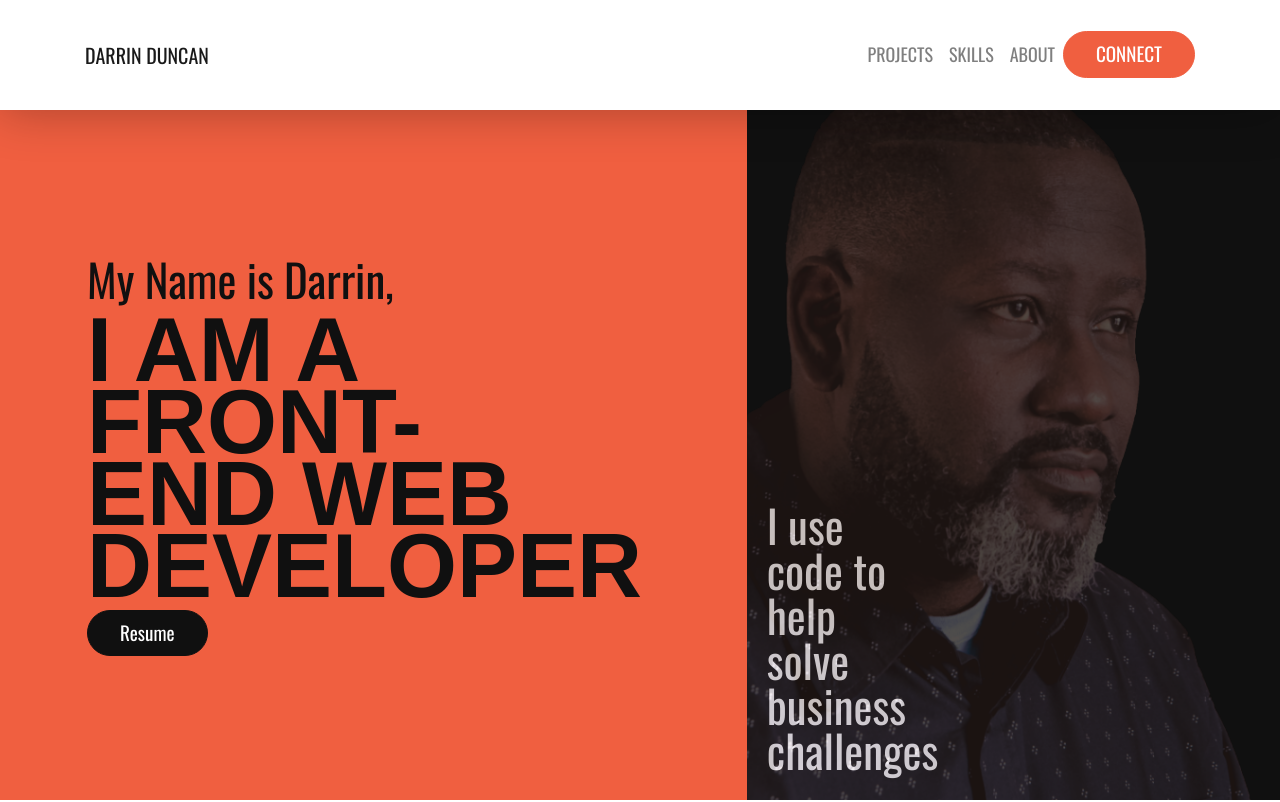
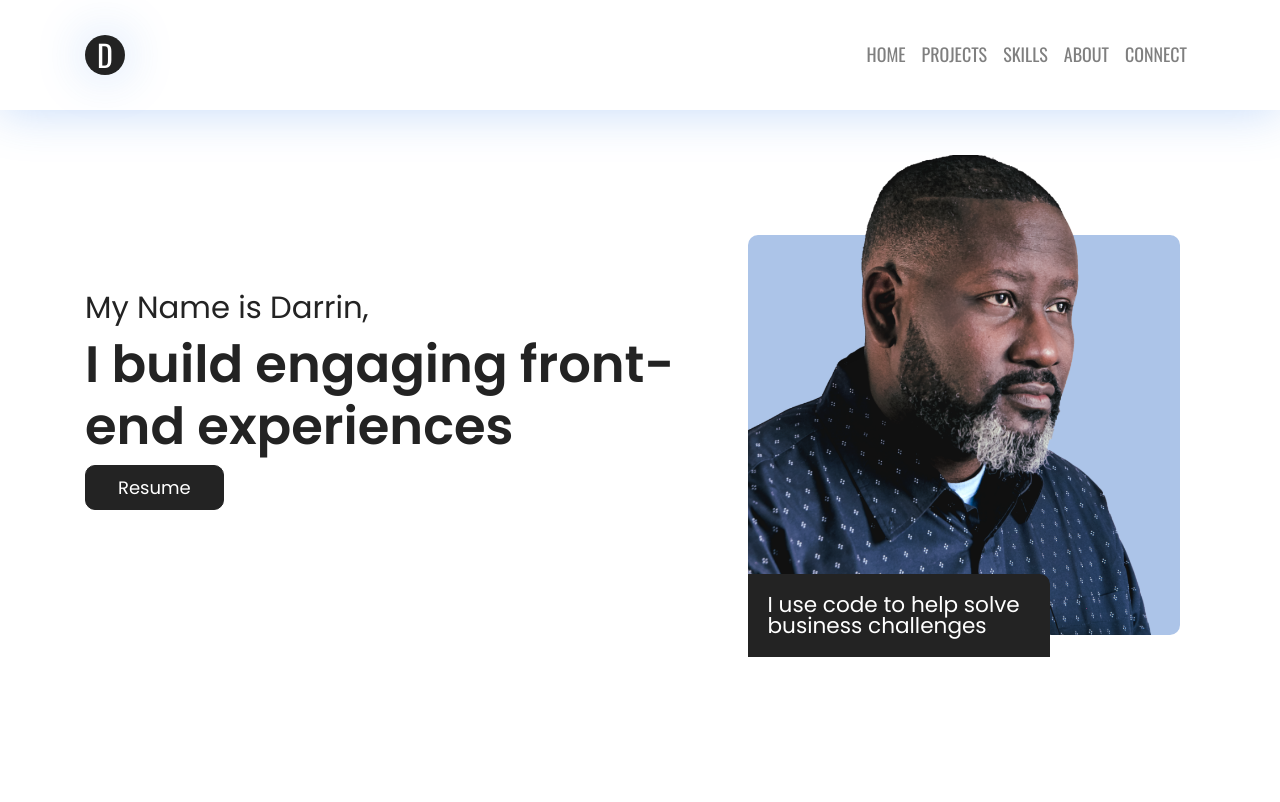
Before and after one commit to leviduncan/react-portfolio-project-2022, a React (Create React App) app: page / in a window 1280 px wide. Shown: the top 802 px of the page. Built offline with nearby package versions, Linux system fonts and the light colour scheme.

Commit message:
Layout update

```diff
--- a/src/App.css
+++ b/src/App.css
@@ -1,4 +1,4 @@
-@import url("https://fonts.googleapis.com/css2?family=Open+Sans:wght@300;400;600&family=Oswald:wght@300;400;600;700&display=swap");
+@import url("https://fonts.googleapis.com/css2?family=Oswald&family=Poppins:wght@100;300;400;500;600&display=swap");
 *,
 :after,
 :before {
@@ -12,7 +12,7 @@ html {
   scroll-behavior: smooth;
 }
 html body {
-  font-family: "Open Sans", sans-serif;
+  font-family: "Poppins", sans-serif;
   color: #666;
   font-size: 18px;
   line-height: 2.2;
@@ -24,23 +24,22 @@ html body h2,
 html body h3,
 html body h4,
 html body h5 {
-  text-transform: uppercase;
-  font-family: "Oswald", sans-serif;
-  color: #101010;
+  font-family: "Poppins", sans-serif;
+  color: #232323;
 }
 html body h1 {
-  font-weight: 700;
-  line-height: 1;
-  font-size: clamp(3.4rem, 4vw, 5rem);
+  font-weight: 600;
+  line-height: 1.2;
+  font-size: clamp(2.4rem, 4vw, 4rem);
 }
 html body h2 {
-  font-size: 3rem;
-  font-weight: 600;
-  line-height: 1.2;
+  font-size: clamp(3.4rem, 4vw, 2.5em);
+  font-weight: 300;
+  line-height: 1;
   padding-bottom: 40px;
 }
 html body h3 {
-  font-size: 1.2rem;
+  font-size: clamp(1.4rem, 2.4vw, 3.4rem);
   font-weight: 400;
 }
 html body #about,
@@ -59,113 +58,102 @@ html body .para {
 }
 html body nav a {
   font-family: "Oswald", sans-serif;
-  color: #f05f40;
+  color: #2a77eb;
 }
 html body nav a:hover {
-  color: #f05f40;
+  color: #2a77eb;
 }
 html body .navbar {
   -webkit-backdrop-filter: blur(10px);
           backdrop-filter: blur(10px);
   background: rgb(255, 255, 255);
-  box-shadow: 0 0 50px rgba(0, 0, 0, 0.3);
+  box-shadow: 0 0 50px rgba(42, 119, 235, 0.2823529412);
   padding: 1.5em;
   text-transform: uppercase;
+}
+html body .navbar-brand .logo {
+  font-family: "Oswald", sans-serif;
+  font-size: 1.5em;
+  padding: 5px;
+  background: #232323;
+  color: #fff;
+  width: 40px;
+  height: 40px;
+  border-radius: 50px;
+  display: flex;
+  justify-content: center;
+  align-items: center;
+  box-shadow: 0 0 50px rgba(42, 119, 235, 0.2823529412);
 }
 html body .navbar-light .navbar-toggler {
   border: unset;
 }
 html body .hero {
-  background-color: #d9afd9;
-  background-image: linear-gradient(159deg, #d9afd9 0%, #97d9e1 50%, #ffffff 100%);
   min-height: 100vh;
   position: static;
   overflow: hidden;
 }
-html body .hero h1 {
-  font-family: Arial, Helvetica, sans-serif;
-  font-size: 4rem;
-  line-height: 0.8;
-  max-width: 75%;
-}
-@media (min-width: 768px) {
-  html body .hero h1 {
-    font-size: 4em;
-  }
-}
-@media (min-width: 1200px) {
-  html body .hero h1 {
-    font-size: 5em;
-  }
-}
-html body .hero h3 {
-  font-size: 2rem;
-  max-width: 80vw;
-  text-transform: unset;
-}
-@media (min-width: 768px) {
-  html body .hero h3 {
-    font-size: 2.5em;
-  }
-}
 html body .hero .left-content {
-  position: relative;
-  z-index: 10;
-  background: #f05f40;
   padding: 6em 1.5em 0;
   height: 100vh;
   display: flex;
   align-items: center;
-  min-height: 100vh;
+  min-height: 50vh;
 }
 @media (min-width: 768px) {
   html body .hero .left-content {
-    padding: 6em 1.5em 0 4em;
+    padding: 0;
   }
 }
 html body .hero .right-content {
   position: relative;
   z-index: 10;
-  background: #101010;
+  background: #acc4e8;
   color: #fff;
-  height: 100vh;
+  height: 50vh;
   display: flex;
   align-items: center;
-  min-height: 100vh;
   padding: unset;
   align-items: flex-end;
   justify-content: flex-end;
+  border-radius: 10px;
+  margin: 30px 0px 30px;
 }
 @media (min-width: 992px) {
   html body .hero .right-content {
     justify-content: flex-start;
   }
 }
+@media (min-width: 576px) {
+  html body .hero .right-content {
+    margin: 100px 0px 30px;
+  }
+}
 html body .hero .right-content h2 {
   color: #fff;
-  padding: 20px;
-  font-size: 1.5em;
-  max-width: 30%;
-  line-height: 1;
-  text-transform: unset;
+  position: relative;
+  top: 30px;
+  background: #232323;
+  padding: 20px 20px;
+  font-size: 1.2em;
   font-weight: unset;
-}
-@media (min-width: 768px) {
-  html body .hero .right-content h2 {
-    font-size: 2.5em;
-  }
+  width: 70%;
+  border-top-right-radius: 10px;
 }
 html body .hero .right-content:after {
   content: "";
-  background-image: url(./assets/about_photo_org.png);
+  background-image: url(./assets/about_photo.png);
   background-repeat: no-repeat;
   background-size: cover;
-  background-position: -300px 70px;
-  opacity: 0.5;
-  width: 500px;
+  background-position: 31%;
+  opacity: 1;
   width: 100%;
-  height: 100vh;
+  height: 60vh;
   position: absolute;
+}
+html body .hero .sub {
+  position: relative;
+  z-index: 100;
 }
 html body .hero .content-left {
   position: relative;
@@ -183,15 +171,6 @@ html body .hero .content-right {
   width: 100%;
   background: #666;
 }
-html body .hero:after {
-  width: 100%;
-  position: absolute;
-  content: "";
-  background-image: linear-gradient(180deg, rgba(255, 255, 255, 0.2) 0%, #ffffff 100%);
-  min-height: 100vh;
-  left: 0;
-  z-index: 2;
-}
 html body .about {
   background-color: #fff;
   min-height: 44em;
@@ -200,7 +179,7 @@ html body .about {
 html body .about .about-img {
   display: flex;
   position: relative;
-  background: #f05f40;
+  background: #2a77eb;
   width: 40%;
   height: 500px;
   margin-top: 100px;
@@ -254,13 +233,13 @@ html body .about .content {
 }
 html body .skills {
   background: #acc4e8;
-  color: #101010;
+  color: #232323;
   padding: 5rem 0.5em;
   min-height: 100vh;
 }
 html body .skills svg {
-  color: #101010;
-  border: solid 1px #101010;
+  color: #232323;
+  border: solid 1px #232323;
   border-radius: 50%;
   padding: 4px;
   margin-bottom: 6px;
@@ -275,7 +254,7 @@ html body .skills h4 {
 }
 html body .skills .skill-card {
   background-color: #fff;
-  color: #101010;
+  color: #232323;
   margin: 0 0.8em 0.8em 0;
   padding: 1em;
   border-radius: 10px;
@@ -295,22 +274,22 @@ html body .skills .skill-card p {
   font-size: 0.8em;
 }
 html body .skills .skill-card:hover {
-  box-shadow: 0 0 10px rgba(0, 0, 0, 0.3);
+  box-shadow: 0 0 10px rgba(42, 119, 235, 0.2823529412);
   border: solid 1px rgb(243, 243, 243);
   transform-origin: center;
   transform: translateY(-5px);
 }
 html body .coding-card {
   background-color: #fff;
-  color: #101010;
+  color: #232323;
   margin: 0 0.8em 0.8em 0;
   padding: 1em;
   border-radius: 10px;
   border: solid 2px #fff;
 }
 html body .coding-card:hover {
-  box-shadow: 0 0 10px rgba(0, 0, 0, 0.3);
-  border: solid 2px #f05f40;
+  box-shadow: 0 0 10px rgba(42, 119, 235, 0.2823529412);
+  border: solid 2px #2a77eb;
 }
 html body .card {
   border-radius: 10px;
@@ -318,7 +297,7 @@ html body .card {
   transition: transform 250ms ease-out;
 }
 html body .card:hover {
-  box-shadow: 0 0 20px rgba(0, 0, 0, 0.3);
+  box-shadow: 0 0 20px rgba(42, 119, 235, 0.2823529412);
   transform: translateY(-5px);
   transform-origin: center;
 }
@@ -337,20 +316,20 @@ html body .projects .card .card-img {
 }
 html body .connect {
   padding: 5rem 1.5em;
-  background: #101010;
+  background: #232323;
   color: #fff;
   min-height: 50vh;
   position: absolute;
   width: 100%;
 }
 html body .connect h2 {
-  color: #f05f40;
+  color: #2a77eb;
 }
 html body .btn {
-  border-radius: 50px;
+  border-radius: 10px;
   padding: 0.5rem 2rem;
-  font-family: "Oswald", sans-serif;
-  font-size: 1.2rem;
+  font-family: "Poppins", sans-serif;
+  font-size: 1em;
 }
 @media (max-width: 374px) {
   html body .btn {
@@ -360,27 +339,27 @@ html body .btn {
 }
 html body .btn-primary {
   color: #fff;
-  background-color: #101010;
-  border-color: #101010;
+  background-color: #232323;
+  border-color: #232323;
 }
 html body .btn-primary:hover {
-  color: #101010;
+  color: #232323;
   background-color: transparent;
-  border-color: #101010;
+  border-color: #232323;
 }
 html body .btn-primary:not(:disabled):not(.disabled).active,
 html body .btn-primary:not(:disabled):not(.disabled):active,
 html body .show > .btn-primary.dropdown-toggle {
   color: #fff;
-  background-color: #101010;
-  border-color: #101010;
+  background-color: #232323;
+  border-color: #232323;
 }
 html body .btn-primary.focus,
 html body .btn-primary:focus {
   color: #fff;
-  background-color: #101010;
-  border-color: #101010;
-  box-shadow: 0 0 0 0.2rem rgba(0, 0, 0, 0.3);
+  background-color: #232323;
+  border-color: #232323;
+  box-shadow: 0 0 0 0.2rem rgba(42, 119, 235, 0.2823529412);
 }
 html body .btn-purpl {
   color: #fff;
@@ -394,11 +373,11 @@ html body .btn-purpl:hover {
 }
 html body .btn-org {
   color: #fff;
-  background-color: #f05f40;
-  border-color: #f05f40;
+  background-color: #2a77eb;
+  border-color: #2a77eb;
 }
 html body .btn-org:hover {
   color: #fff;
-  background-color: #b54d35;
-  border-color: #b54d35;
+  background-color: #2059ae;
+  border-color: #2059ae;
 }/*# sourceMappingURL=App.css.map */
--- a/src/App.scss
+++ b/src/App.scss
@@ -1,18 +1,22 @@
-@import url('https://fonts.googleapis.com/css2?family=Open+Sans:wght@300;400;600&family=Oswald:wght@300;400;600;700&display=swap');
+@import url('https://fonts.googleapis.com/css2?family=Oswald&family=Poppins:wght@100;300;400;500;600&display=swap');
 
 $purpl: #7a8daa;
 $dk-purpl: #4e5a6b;
 $wht: #fff;
 $blu: #acc4e8;
 $lht-blu: #97d9e1;
-$blk: #101010;
+$blk: #232323;
 $gry: #666;
 $lt-gry: rgb(243, 243, 243);
-$org: #f05f40;
-$dk-org: #b54d35;
-$dd-pnk: #d9afd9;
+$org: #2a77eb;
+$dk-org: #2059ae;
+$dd-pnk: #ffe5ff;
 
-$p2-shadow: rgba(0, 0, 0, 0.3);
+
+// $org: #f05f40;
+// $dk-org: #b54d35;
+
+$p2-shadow: #2a77eb48;
 
 $bdr-radius: 10px;
 
@@ -29,7 +33,7 @@ html {
   scroll-behavior: smooth;
 
   body {
-    font-family: 'Open Sans', sans-serif;
+    font-family: 'Poppins', sans-serif;
     color: $gry;
     font-size: 18px;
     line-height: 2.2;
@@ -39,29 +43,27 @@ html {
     h3,
     h4,
     h5 {
-      text-transform: uppercase;
-      font-family: 'Oswald', sans-serif;
+      font-family: 'Poppins', sans-serif;
       color: $blk;
     }
 
     h1 {
-      font-weight: 700;
-      line-height: 1;
-      font-size: clamp(3.4rem, 4vw, 5rem);
+      font-weight: 600;
+      line-height: 1.2;
+      font-size: clamp(2.4rem, 4vw, 4rem);
     }
 
     h2 {
-      font-size: 3rem;
-      font-weight: 600;
-      line-height: 1.2;
+      font-size: clamp(3.4rem, 4vw, 2.5em);
+      font-weight: 300;
+      line-height: 1;
       padding-bottom: 40px;
     }
 
     h3 {
-      font-size: 1.2rem;
+      font-size: clamp(1.4rem, 2.4vw, 3.4rem);
       font-weight: 400;
     }
-
 
     #about,
     #projects,
@@ -96,105 +98,92 @@ html {
       text-transform: uppercase;
     }
 
+    .navbar-brand .logo{
+      font-family: 'Oswald', sans-serif;
+      font-size: 1.5em;
+      padding: 5px;
+      background: $blk;
+      color: #fff;
+      width: 40px;
+      height: 40px;
+      border-radius: 50px;
+      display: flex;
+      justify-content: center;
+      align-items: center;
+      box-shadow: 0 0 50px $p2-shadow;
+    }
+
     .navbar-light .navbar-toggler {
       border: unset;
     }
 
     .hero {
-      background-color: $dd-pnk;
-      background-image: linear-gradient(
-        159deg,
-        $dd-pnk 0%,
-        #97d9e1 50%,
-        #ffffff 100%
-      );
       min-height: 100vh;
       position: static;
       overflow: hidden;
 
-      h1 {
-        font-family: Arial, Helvetica, sans-serif;
-        font-size: 4rem;
-        line-height: 0.8;
-        max-width: 75%;
-
-        @media (min-width: 768px) {
-          font-size: 4em;
-        }
-
-        @media (min-width: 1200px) {
-          font-size: 5em;
-        }
-      }
-
-      h3 {
-        font-size: 2rem;
-        max-width: 80vw;
-        text-transform: unset;
-
-        @media (min-width: 768px) {
-          font-size: 2.5em;
-        }
-      }
-
       .left-content {
-        position: relative;
-        z-index: 10;
-        background: $org;
         padding: 6em 1.5em 0;
         height: 100vh;
         display: flex;
         align-items: center;
-        min-height: 100vh;
+        min-height: 50vh;
 
         @media (min-width: 768px) {
-          padding: 6em 1.5em 0 4em;
+          padding: 0;
         }
       }
 
       .right-content {
         position: relative;
         z-index: 10;
-        background: $blk;
+        background: $blu;
         color: $wht;
-        height: 100vh;
+        height: 50vh;
         display: flex;
         align-items: center;
-        min-height: 100vh;
         padding: unset;
         align-items: flex-end;
         justify-content: flex-end;
+        border-radius: 10px;
+        margin: 30px 0px 30px;
 
         @media (min-width: 992px) {
           justify-content: flex-start;
         }
 
+        @media (min-width: 576px) {
+          margin: 100px 0px 30px;
+        }
+
         h2 {
-          color: $wht;
-          padding: 20px;
-          font-size: 1.5em;
-          max-width: 30%;
-          line-height: 1;
-          text-transform: unset;
+          color: #fff;
+          position: relative;
+          top: 30px;
+          background: $blk;
+          padding: 20px 20px;
+          font-size: 1.2em;
           font-weight: unset;
-
-          @media (min-width: 768px) {
-            font-size: 2.5em;
-          }
+          width: 70%;
+          border-top-right-radius: 10px;
         }
 
         &:after {
           content: '';
-          background-image: url(./assets/about_photo_org.png);
+          background-image: url(./assets/about_photo.png);
           background-repeat: no-repeat;
           background-size: cover;
-          background-position: -300px 70px;
-          opacity: 0.5;
-          width: 500px;
+          background-position: 31%;
+          opacity: 1;
           width: 100%;
-          height: 100vh;
+          height: 60vh;
           position: absolute;
         }
+      }
+
+      .sub {
+        position: relative;
+        z-index: 100;
       }
 
       .content-left {
@@ -214,19 +203,19 @@ html {
         background: $gry;
       }
 
-      &:after {
-        width: 100%;
-        position: absolute;
-        content: '';
-        background-image: linear-gradient(
-          180deg,
-          rgba(255, 255, 255, 0.2) 0%,
-          #ffffff 100%
-        );
-        min-height: 100vh;
-        left: 0;
-        z-index: 2;
-      }
+      // &:after {
+      //   width: 100%;
+      //   position: absolute;
+      //   content: '';
+      //   background-image: linear-gradient(
+      //     180deg,
+      //     rgba(255, 255, 255, 0.2) 0%,
+      //     #ffffff 100%
+      //   );
+      //   min-height: 100vh;
+      //   left: 0;
+      //   z-index: 2;
+      // }
     }
 
     /* About */
@@ -329,8 +318,7 @@ html {
         width: 100%;
 
         @media (max-width: 991px) {
-
-          padding: .6em;
+          padding: 0.6em;
           max-width: 120px;
           width: unset;
         }
@@ -408,10 +396,10 @@ html {
     }
 
     .btn {
-      border-radius: 50px;
+      border-radius: 10px;
       padding: 0.5rem 2rem;
-      font-family: 'Oswald', sans-serif;
-      font-size: 1.2rem;
+      font-family: 'Poppins', sans-serif;
+      font-size: 1em;
 
       @media (max-width: 374px) {
         border-radius: 30px;
--- a/src/components/Hero.jsx
+++ b/src/components/Hero.jsx
@@ -2,11 +2,12 @@ import rez from '../assets/DARRIN-DUNCAN-FED-REZ.pdf'
 
 function Hero() {
     return (
-        <header id="top" className="hero d-flex align-items-center flex-lg-row flex-column">
+        <header id="top" className="hero">
+            <div className="container d-flex  flex-column flex-lg-row">
                 <div class="col-lg-7 col-sm-12 left-content d-flex align-items-center">
-                <div class="container">
+                    <div className="">
                         <h3>My Name is Darrin,</h3>
-                    <h1>I am a Front-End Web Developer</h1>
+                        <h1>I build engaging front-end experiences</h1>
                         <div className="d-flex flex-column flex-md-row">
                             <div className="">
                                 <a href={rez} className="btn btn-primary btn-lg btn-block" target="_blank" rel="noreferrer">Resume</a>
@@ -14,8 +15,11 @@ function Hero() {
                         </div>
                     </div>
                 </div>
-            <div class="col-lg-5 col-sm-12 right-content">
-                <h2 className="">I use code to help solve business challenges</h2>
+                <div className="col-lg-5 col-sm-12 d-flex justify-content-center align-items-center">
+                    <div className="right-content">
+                        <h2 className="sub">I use code to help solve business challenges</h2>
+                    </div>
+                </div>
             </div>
         </header>
     )
--- a/src/components/Menu.jsx
+++ b/src/components/Menu.jsx
@@ -5,7 +5,7 @@ function Menu() {
 
             <nav className="navbar navbar-expand-lg navbar-light fixed-top">
             <div className="container">
-                <a className="navbar-brand" href="/">Darrin Duncan</a>
+                <a className="navbar-brand" href="/"><div className="logo">D</div></a>
                 <button className="navbar-toggler" type="button" data-toggle="collapse" data-target="#navbarSupportedContent" aria-controls="navbarSupportedContent" aria-expanded="false" aria-label="Toggle navigation">
                     {/* <span className="navbar-toggler-icon"></span> */}
                     <FaHamburger />
@@ -14,21 +14,23 @@ function Menu() {
                 <div className="collapse navbar-collapse justify-content-end" id="navbarSupportedContent">
                     <ul className="navbar-nav d-flex align-items-center justify-content-between">
                         <li className="nav-item">
+                            <a className="nav-link" href="#top">Home</a>
+                        </li>
+                        <li className="nav-item">
                             <a className="nav-link" href="#projects">Projects</a>
                         </li>
                         <li className="nav-item">
                             <a className="nav-link" href="#skills">Skills</a>
                         </li>
                         <li className="nav-item">
-
-                            <a className="nav-link" href="#about">About<span className="sr-only">(current)</span></a>
+                            <a className="nav-link" href="#about">About</a>
+                        </li>
+                        <li className="nav-item">
+                            <a className="nav-link" href="#connect">Connect</a>
                         </li>
                         {/* <li className="nav-item">
                             <a className="nav-link" href="#coding">Code Challenge</a>
                         </li> */}
-                        <li className="nav-item">
-                            <a href="#connect" className="btn btn-org btn-sm">Connect</a>
-                        </li>
                     </ul>
                 </div>
             </div>
```
Also changed, not shown: 1 other file (tests, documents, lock files or other folders). Lines whose indentation alone changed are shown as unchanged.
